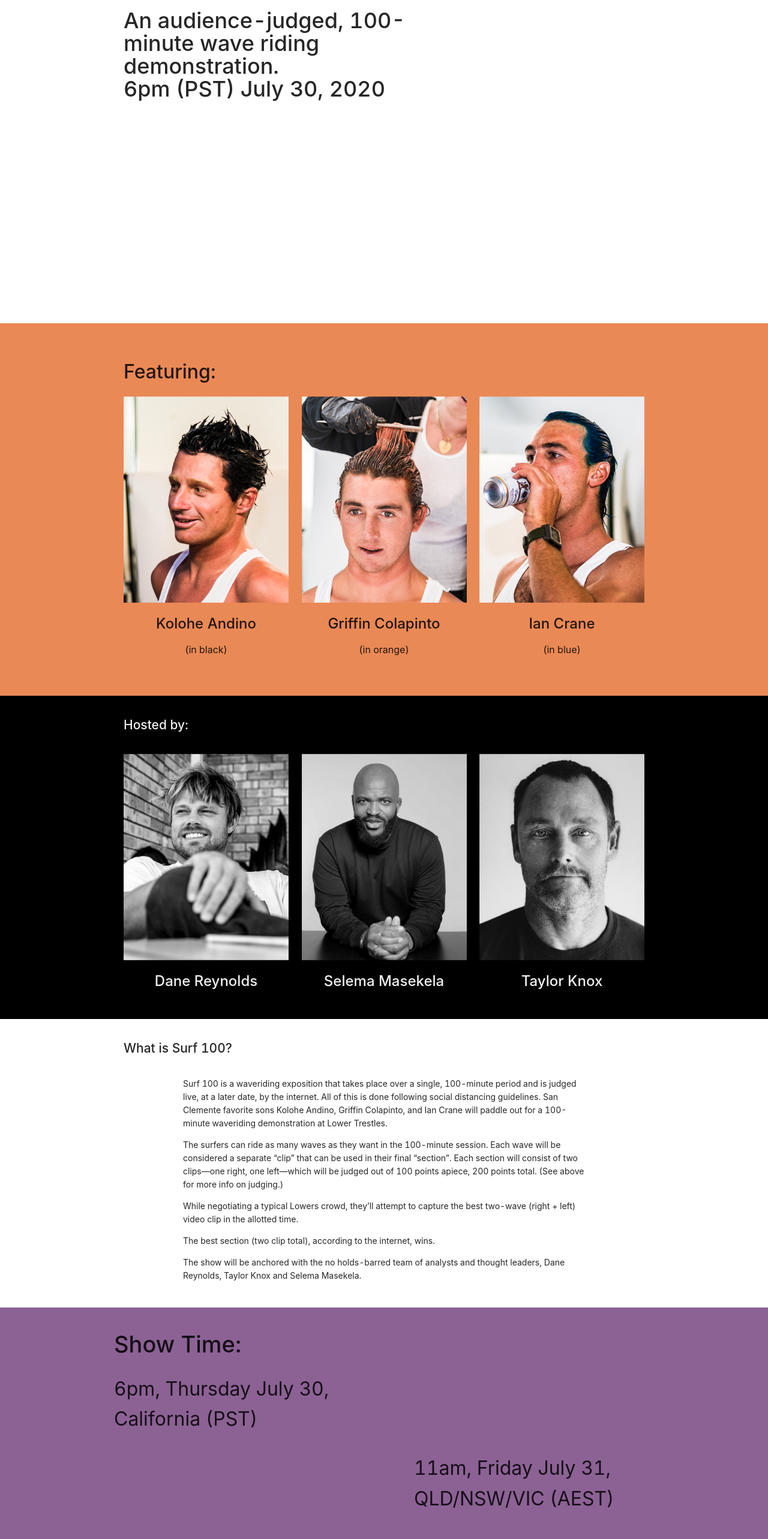
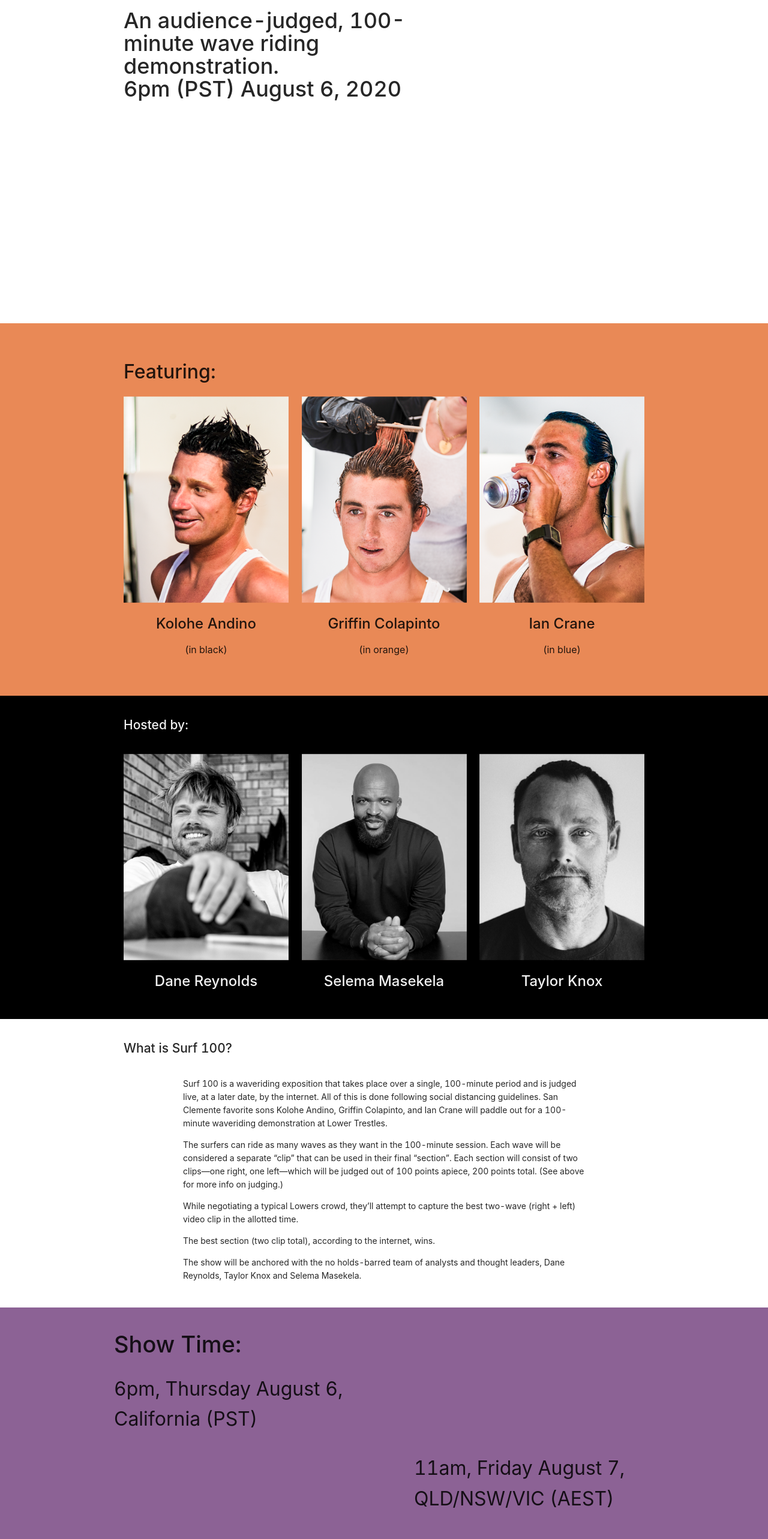
Before and after one commit to boothaw/testing, a React (Create React App) app: page / in a window 1280 px wide. Shown: the part 100-2666 px from the top of the page at 60% size. Built offline with nearby package versions, Linux system fonts and the light colour scheme.

Commit message:
date change

```diff
--- a/src/pages/event/index.js
+++ b/src/pages/event/index.js
@@ -93,10 +93,10 @@ const EventPage = () => {
         <div className="dates-and-price">
           <div className="row">
             <i className="fa fa-clock-o" aria-hidden="true"></i>
-            Show live 6pm, Thursday July 23, California (PST)
+            Show live 6pm, Thursday August 6, California (PST)
           </div>
           <div className="row">
-            & at 11am, Friday July 24, QLD/NSW/Vic (AEST)
+            & at 11am, Friday August 7, QLD/NSW/Vic (AEST)
           </div>
           <div className="row">
             <i className="fa fa-ticket" aria-hidden="true"></i>
--- a/src/pages/splash/index.js
+++ b/src/pages/splash/index.js
@@ -97,7 +97,7 @@ const SplashPage = () => {
 
         <TitleSection>
           <h2>An audience-judged, 100-minute wave riding demonstration.</h2>
-          <h2>6pm (PST) July 30, 2020</h2>
+          <h2>6pm (PST) August 6, 2020</h2>
         </TitleSection>
         <VidSection>
           <VidContainer>
@@ -193,10 +193,10 @@ const SplashPage = () => {
         <ShowContent>
           <h2>Show Time:</h2>
           <TimeUs>
-            <p>6pm, Thursday July 30, California (PST)</p>
+            <p>6pm, Thursday August 6, California (PST)</p>
           </TimeUs>
           <TimeOz>
-            <p>11am, Friday July 31, QLD/NSW/VIC (AEST)</p>
+            <p>11am, Friday August 7, QLD/NSW/VIC (AEST)</p>
           </TimeOz>
         </ShowContent>
       </ShowTime>
@@ -206,7 +206,7 @@ const SplashPage = () => {
           <ColumnOne>
             <h4>When is the event live?</h4>
             <p>
-              6pm, Thursday July 30, California (PST) & 11am, Friday July 31,
+              6pm, Thursday August 6, California (PST) & 11am, Friday August 7,
               QLD/NSW/VIC (AEST){" "}
             </p>
 
```
